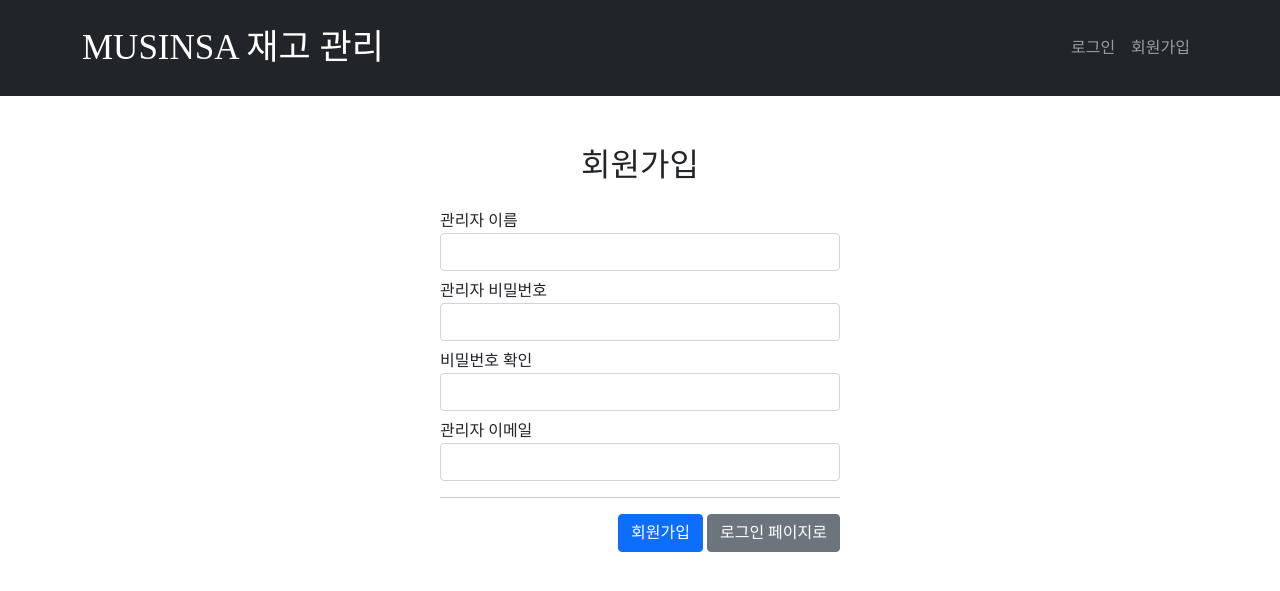
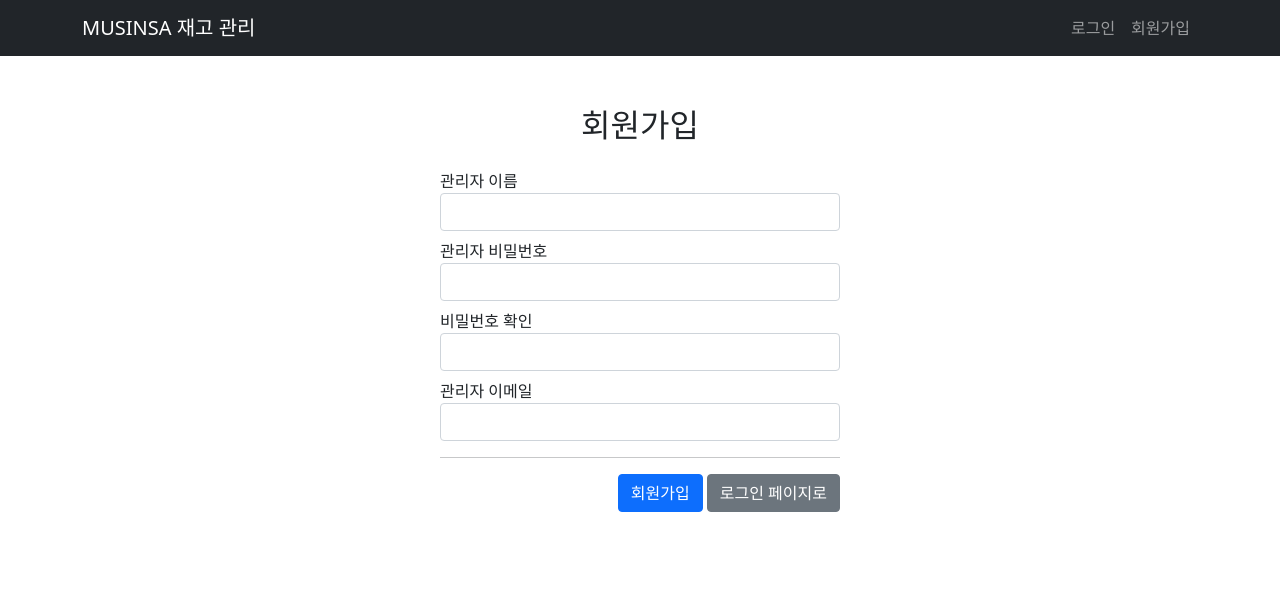
Before and after one commit to PARKJINSIK98/djangotask, a Django app: template templates/accounts/signup.html in a window 1280 px wide. Shown: the top 591 px of the page. Run offline with Django 3.2, Linux system fonts and the light colour scheme; the template is opened without the code that fills it, so the values that code supplies are empty; some web fonts are replaced.

Commit message:
Update base.html

```diff
--- a/templates/base.html
+++ b/templates/base.html
@@ -10,37 +10,7 @@
             integrity="sha384-JEW9xMcG8R+pH31jmWH6WWP0WintQrMb4s7ZOdauHnUtxwoG2vI5DkLtS3qm9Ekf"
             crossorigin="anonymous"></script>
     <style>
-        @font-face {
-            font-family: 'Dovemayo_gothic';
-            src: url('https://cdn.jsdelivr.net/gh/projectnoonnu/noonfonts_2302@1.1/Dovemayo_gothic.woff2') format('woff2');
-            font-weight: normal;
-            font-style: normal;
-        }
-
-        * {
-            font-family: 'Dovemayo_gothic';
-        }
-
-        table {
-            width: 100%;
-            border-collapse: collapse;
-        }
-
-        th, td {
-            padding: 8px;
-            text-align: left;
-            border-bottom: 1px solid #ddd;
-        }
-
-        th {
-            background-color: #f2f2f2;
-        }
-
-        tr:hover {
-            background-color: #f5f5f5;
-        }
-
-        .title-center {
+				.title-center {
             text-align: center;
             margin-top: 50px;
         }
@@ -55,18 +25,7 @@
         }
 
         .timeline-container {
-            margin-top: 25px
-        }
-
-        .inventory_title {
-            margin: 25px 0px 25px 25px;
-        }
-
-        .container {
-            height: 80px;
-        }
-        .navbar-brand {
-            font-size: 35px;
+            margin-top : 25px
         }
     </style>
 </head>
```
